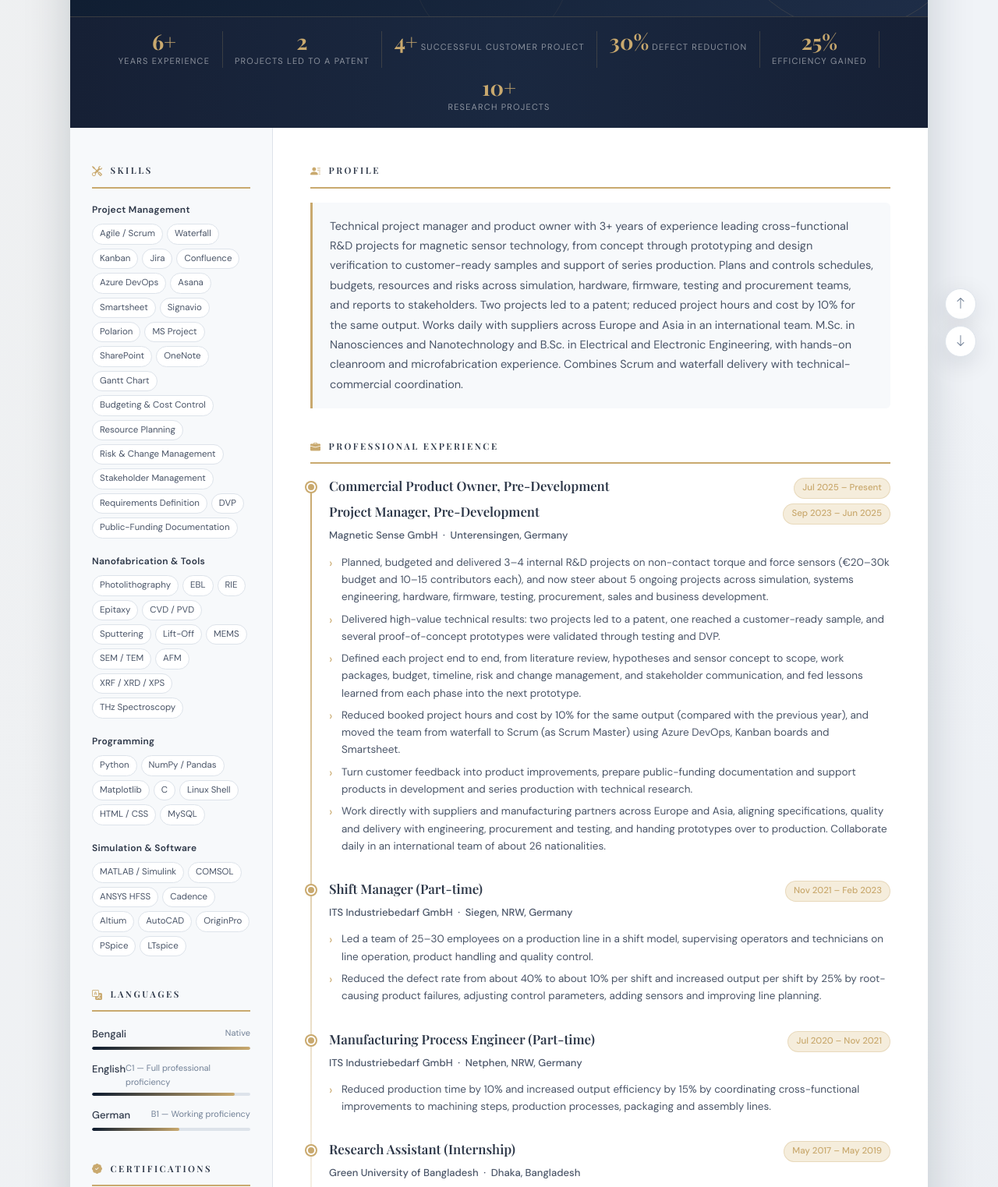
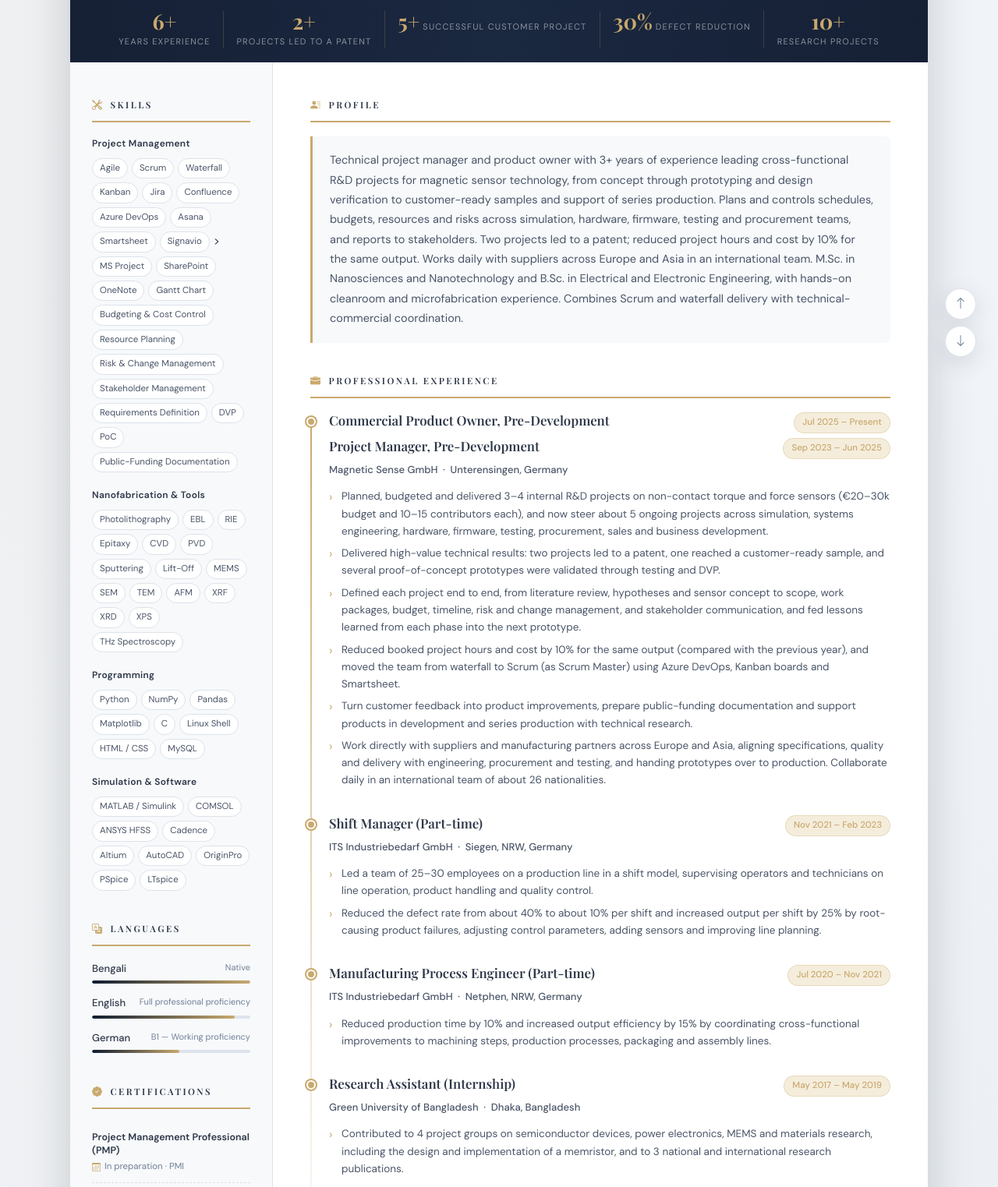
Before and after one commit to mydul/resume, a plain HTML site: page index.html in a window 1280 px wide. Shown: the part 310-1833 px from the top of the page at 78% size. Drawn offline with nearby package versions, Linux system fonts and the light colour scheme.

Commit message:
Update index.html

```diff
--- a/index.html
+++ b/index.html
@@ -886,7 +886,7 @@
   </button>
 
   <!-- Download CV -->
-  <a class="toolbar-btn" href="https://drive.google.com/file/d/1fjpT25Q2xd73KJH_0PDeusH7jSwrbx6k/view?usp=sharing"
+  <a class="toolbar-btn" href="https://drive.google.com/file/d/1jWVLtiJvxgPTWDv4Cavc3qyA945FSwBz/view?usp=sharing"
      target="_blank" title="Download CV as PDF">
     <i class="bi bi-file-earmark-arrow-down-fill"></i>
     <span class="en-only">Download CV</span>
@@ -901,7 +901,7 @@
   <header class="header">
     <div class="header-inner">
       <div class="avatar-wrap">
-        <img class="avatar" src="assets/images/m1.jpeg" alt="Md Mydul Islam"
+        <img class="avatar" src="assets/images/m6.png" alt="Md Mydul Islam"
              onerror="this.style.display='none';this.nextElementSibling.style.display='flex';" />
         <div class="avatar-fallback" style="display:none;">MI</div>
       </div>
@@ -914,11 +914,11 @@
             <span class="de-only">Offen für Stellen</span>
           </span>
         </div>
-        <p class="header-title en-only">Technical Project Manager &nbsp;·&nbsp; Semiconductor R&amp;D &amp; Sensor Product Development</p>
+        <p class="header-title en-only">Technical Project Manager &nbsp;·&nbsp; Semiconductor R&amp;D &amp; &nbsp;·&nbsp; Product Development</p>
         <p class="header-title de-only">Technischer Projektmanager &nbsp;·&nbsp; Halbleiter-F&amp;E &amp; Sensorproduktentwicklung</p>
         <ul class="header-contacts">
           <li><i class="bi bi-geo-alt-fill"></i> Stuttgart, Germany</li>
-          <li><i class="bi bi-telephone-fill"></i><a href="tel:+4915901390177">+49 (0)159 0139 0177</a></li>
+          <li><i class="bi bi-telephone-fill"></i><a href="tel:+4915901390177">+49 159 0139 0177</a></li>
           <li><i class="bi bi-envelope-fill"></i><a href="mailto:islam@mydul.me">islam@mydul.me</a></li>
           <li><i class="bi bi-linkedin"></i><a href="https://www.linkedin.com/in/mydul/" target="_blank">linkedin.com/in/mydul</a></li>
         </ul>
@@ -935,13 +935,13 @@
     </div>
     <div class="metric-sep"></div>
     <div class="metric">
-      <span class="metric-value">2</span>
+      <span class="metric-value">2+</span>
       <span class="metric-label en-only">Projects Led to a Patent</span>
       <span class="metric-label de-only">Projekte mit Patent</span>
     </div>
     <div class="metric-sep"></div>
     <div >
-      <span class="metric-value">4+</span>
+      <span class="metric-value">5+</span>
       <span class="metric-label en-only">Successful Customer Project</span>
       <span class="metric-label de-only">Erfolgreiches Kundenprojekt</span>
     </div>
@@ -950,12 +950,6 @@
       <span class="metric-value">30%</span>
       <span class="metric-label en-only">Defect Reduction</span>
       <span class="metric-label de-only">Fehlerreduktion</span>
-    </div>
-    <div class="metric-sep"></div>
-    <div class="metric">
-      <span class="metric-value">25%</span>
-      <span class="metric-label en-only">Efficiency Gained</span>
-      <span class="metric-label de-only">Effizienzsteigerung</span>
     </div>
     <div class="metric-sep"></div>
     <div class="metric">
@@ -1001,7 +995,8 @@
           <div class="skill-group-label en-only">Project Management</div>
           <div class="skill-group-label de-only">Projektmanagement</div>
           <div class="skill-tags">
-            <span class="skill-tag">Agile / Scrum</span>
+            <span class="skill-tag">Agile</span>
+            <span class="skill-tag">Scrum</span>
             <span class="skill-tag">Waterfall</span>
             <span class="skill-tag">Kanban</span>
             <span class="skill-tag">Jira</span>
@@ -1009,8 +1004,7 @@
             <span class="skill-tag">Azure DevOps</span>
             <span class="skill-tag">Asana</span>
             <span class="skill-tag">Smartsheet</span>
-            <span class="skill-tag">Signavio</span>
-            <span class="skill-tag">Polarion</span>
+            <span class="skill-tag">Signavio</span>>
             <span class="skill-tag">MS Project</span>
             <span class="skill-tag">SharePoint</span>
             <span class="skill-tag">OneNote</span>
@@ -1021,6 +1015,7 @@
             <span class="skill-tag en-only">Stakeholder Management</span><span class="skill-tag de-only">Stakeholder-Management</span>
             <span class="skill-tag en-only">Requirements Definition</span><span class="skill-tag de-only">Anforderungsdefinition</span>
             <span class="skill-tag">DVP</span>
+            <span class="skill-tag">PoC</span>
             <span class="skill-tag en-only">Public-Funding Documentation</span><span class="skill-tag de-only">Förderdokumentation</span>
           </div>
         </div>
@@ -1033,13 +1028,17 @@
             <span class="skill-tag">EBL</span>
             <span class="skill-tag">RIE</span>
             <span class="skill-tag">Epitaxy</span>
-            <span class="skill-tag">CVD / PVD</span>
+            <span class="skill-tag">CVD</span>
+            <span class="skill-tag">PVD</span>
             <span class="skill-tag">Sputtering</span>
             <span class="skill-tag">Lift-Off</span>
             <span class="skill-tag">MEMS</span>
-            <span class="skill-tag">SEM / TEM</span>
+            <span class="skill-tag">SEM</span>
+            <span class="skill-tag">TEM</span>
             <span class="skill-tag">AFM</span>
-            <span class="skill-tag">XRF / XRD / XPS</span>
+            <span class="skill-tag">XRF</span>
+            <span class="skill-tag">XRD</span>
+            <span class="skill-tag">XPS</span>
             <span class="skill-tag">THz Spectroscopy</span>
           </div>
         </div>
@@ -1049,7 +1048,8 @@
           <div class="skill-group-label de-only">Programmierung</div>
           <div class="skill-tags">
             <span class="skill-tag">Python</span>
-            <span class="skill-tag">NumPy / Pandas</span>
+            <span class="skill-tag">NumPy</span>
+            <span class="skill-tag">Pandas</span>
             <span class="skill-tag">Matplotlib</span>
             <span class="skill-tag">C</span>
             <span class="skill-tag">Linux Shell</span>
@@ -1094,7 +1094,7 @@
           <div class="lang-header">
             <span class="lang-name en-only">English</span>
             <span class="lang-name de-only">Englisch</span>
-            <span class="lang-level en-only">C1 — Full professional proficiency</span>
+            <span class="lang-level en-only">Full professional proficiency</span>
             <span class="lang-level de-only">C1 — Verhandlungssicher</span>
           </div>
           <div class="lang-bar"><div class="lang-fill" data-width="90%"></div></div>
@@ -1125,8 +1125,8 @@
             </a>
           </div>
           <div class="cert-meta"><i class="bi bi-calendar3"></i>
-            <span class="en-only">In preparation · exam planned Jun 2027 · PMI</span>
-            <span class="de-only">In Vorbereitung · Prüfung geplant Juni 2027 · PMI</span>
+            <span class="en-only">In preparation · PMI</span>
+            <span class="de-only">In Vorbereitung · PMI</span>
           </div>
         </div>
 
@@ -1414,7 +1414,7 @@
             <div class="timeline-top">
               <div class="timeline-title en-only">B.Sc. in Electrical and Electronic Engineering</div>
               <div class="timeline-title de-only">B.Sc. Elektro- und Elektronikingenieurwesen</div>
-              <span class="timeline-badge"></span>
+              <span class="timeline-badge">May 2016</span>
             </div>
             <div class="timeline-org">
               <a href="https://www.green.edu.bd/" target="_blank">Green University of Bangladesh</a>
@@ -1730,8 +1730,8 @@
       </div>
     </div>
     <div class="footer-copy">
-      <span class="en-only">Copyright © 2024 &nbsp;<strong>Mydul Islam</strong>&nbsp; · All Rights Reserved</span>
-      <span class="de-only">Urheberrecht © 2024 &nbsp;<strong>Mydul Islam</strong>&nbsp; · Alle Rechte vorbehalten</span>
+      <span class="en-only">Copyright © 2017 &nbsp;<strong>Mydul Islam</strong>&nbsp; · All Rights Reserved</span>
+      <span class="de-only">Urheberrecht © 2017 &nbsp;<strong>Mydul Islam</strong>&nbsp; · Alle Rechte vorbehalten</span>
       <br>
       <span style="font-size:11px;opacity:0.4;" class="en-only">Designed by Mydul</span>
       <span style="font-size:11px;opacity:0.4;" class="de-only">Gestaltet von Mydul</span>
```
